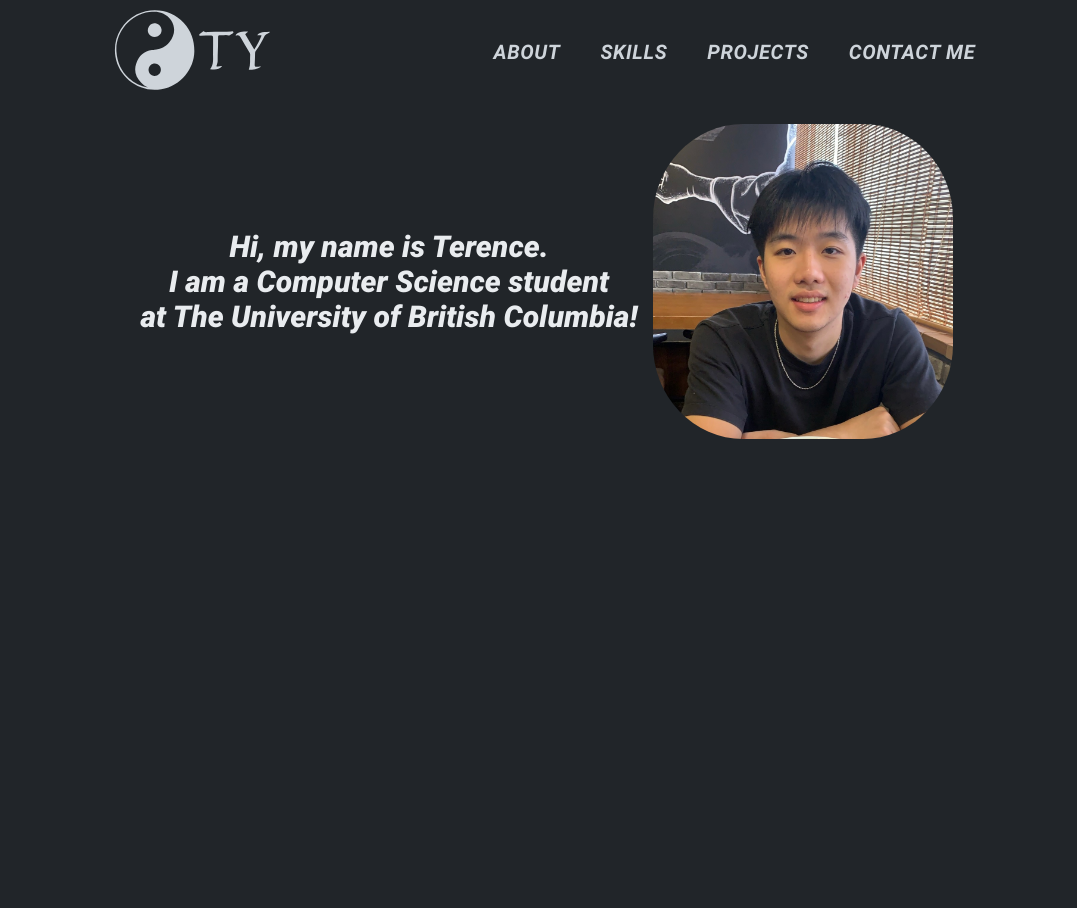
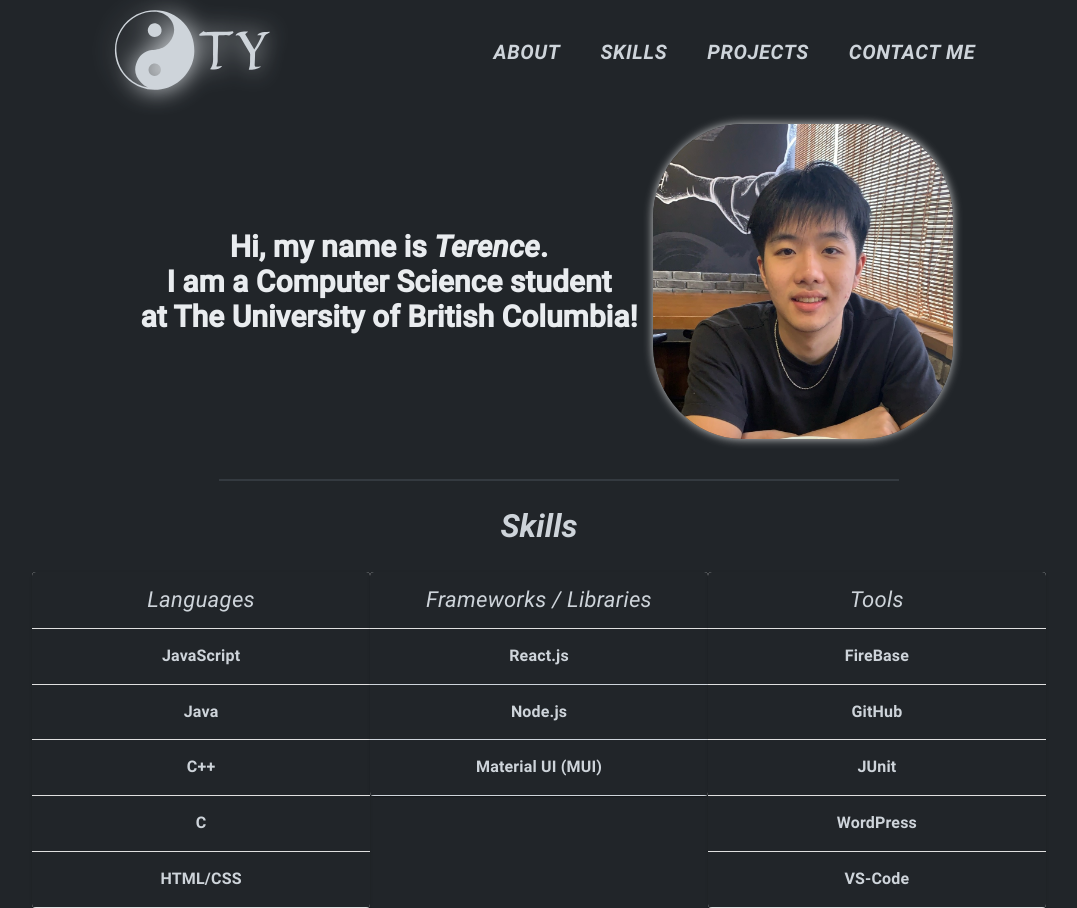
Before and after one commit to tyin76/Personal-Website, a React (Create React App) app: page / in a window 1280 px wide. Shown: the whole page, without its empty margins (101-1178 px from the left). Before the commit the page ends 800 px from the top, so only its background shows below. Built offline with nearby package versions, Linux system fonts and the light colour scheme.

Commit message:
finished AboutMe and added Skills comp

```diff
--- a/src/App.css
+++ b/src/App.css
@@ -1,3 +1,12 @@
 body {
     background-color: #212529;
 }
+
+.separator {
+    width: 50%;
+    height: auto;
+    border-bottom: 2px solid #343A40;
+    padding: 20px;
+    margin-left: 25%;
+    margin-right: 25%;
+}
--- a/src/App.js
+++ b/src/App.js
@@ -4,6 +4,7 @@ import './styles/Fonts.css'
 import yinYang from './images/yy.svg'
 import NavBar from './components/NavBar.js'
 import AboutMe from './components/AboutMe.js';
+import Skills from './components/Skills.js'
 
 function App() {
   return (
@@ -16,8 +17,14 @@ function App() {
 
         <div className='about-me'>
             <AboutMe></AboutMe>
+        </div>
 
+        <div className='separator'>
         </div>
+
+        <Skills>
+
+        </Skills>
 
 
       </div>
--- a/src/components/AboutMe.js
+++ b/src/components/AboutMe.js
@@ -1,19 +1,28 @@
-import React from 'react'
-import portrait from '../images/portrait.JPG'
+import React, { useEffect, useState } from 'react'
+import croppedPortrait from '../images/cropped portrait.jpg'
 import '../styles/AboutMe.css'
-import croppedPortrait from '../images/cropped portrait.jpg'
 
 function AboutMe() {
+  const [isVisible, setIsVisible] = useState(false);
+
+  useEffect(() => {
+    // Set a small delay to ensure the component is mounted before applying the effect
+    const timer = setTimeout(() => {
+      setIsVisible(true);
+    }, 200);
+
+    return () => clearTimeout(timer);
+  }, []);
+
   return (
-    <>
-        <div className='about-me-comp'>
-            <h3 className='about-me-text-comp'>Hi, my name is Terence. <br />
-            I am a Computer Science student <br />
-            at The University of British Columbia!</h3>
-            <img src={croppedPortrait} className='portrait'></img>
-        </div>
-
-    </>
+    <div className={`about-me-comp ${isVisible ? 'fade-in' : ''}`}>
+      <h3 className='about-me-text-comp'>
+        Hi, my name is <b>Terence</b>. <br />
+        I am a Computer Science student <br />
+        at The University of British Columbia!
+      </h3>
+      <img src={croppedPortrait} className='portrait' alt="Terence's portrait" />
+    </div>
   )
 }
 
--- /dev/null
+++ b/src/components/Skills.js
@@ -0,0 +1,166 @@
+import React, { useEffect, useState } from 'react'
+import '../styles/Skills.css'
+
+//mui imports
+import Table from '@mui/material/Table';
+import TableBody from '@mui/material/TableBody';
+import TableCell from '@mui/material/TableCell';
+import TableContainer from '@mui/material/TableContainer';
+import TableHead from '@mui/material/TableHead';
+import TableRow from '@mui/material/TableRow';
+import Paper from '@mui/material/Paper';
+
+
+const languages = ['JavaScript', 'Java', 'C++', 'C', 'HTML/CSS'];
+
+const frameworksLib = ['React.js', 'Node.js', 'Material UI (MUI)'];
+
+const tools = ['FireBase','GitHub','JUnit','WordPress','VS-Code'];
+
+
+function Skills() {
+
+  const [isVisible, setIsVisible] = useState(false);
+
+  useEffect(() => {
+      const timer = setTimeout(() => {
+        setIsVisible(true);
+      }, 300)
+
+      return () => clearTimeout(timer);
+  }, [])
+
+
+  return (
+
+    <div className={`skills-container ${isVisible ? 'fade-in' : ''}`}>
+        <h2 className='skills-header'>Skills</h2>
+
+        <div className='tables-div'>
+        <TableContainer sx={{width: '33%', height: '100%'}} component={Paper}>
+      <Table aria-label="simple table">
+        <TableHead>
+          <TableRow sx={{
+            '& td, & th': {
+                fontFamily: 'Roboto-Italic',
+                fontSize: '22px',
+                backgroundColor:'#212529',
+                color: '#CED4DA'
+              }
+              }}>
+            <TableCell align="center">Languages</TableCell>
+          </TableRow>
+        </TableHead>
+        <TableBody>
+          {languages.map((lang) => (
+            <TableRow
+
+              sx={{
+              '& td, & th': {
+                fontFamily: 'Roboto-Bold',
+                fontSize: '16px',
+                backgroundColor:'#212529',
+                color: '#CED4DA'
+              }
+            }}
+            >
+              <TableCell component="th" scope="row" align='center'>
+                {lang}
+              </TableCell>
+            </TableRow>
+          ))}
+        </TableBody>
+      </Table>
+    </TableContainer>
+
+
+    <TableContainer sx={{width: '33%', height: '100%'}} component={Paper}>
+      <Table aria-label="simple table">
+        <TableHead>
+          <TableRow sx={{
+            '& td, & th': {
+                fontFamily: 'Roboto-Italic',
+                fontSize: '22px',
+                backgroundColor:'#212529',
+                color: '#CED4DA'
+              }
+              }}>
+            <TableCell align="center">Frameworks / Libraries</TableCell>
+          </TableRow>
+        </TableHead>
+        <TableBody>
+          {frameworksLib.map((entry) => (
+            <TableRow
+
+              sx={{
+              '& td, & th': {
+                fontFamily: 'Roboto-Bold',
+                fontSize: '16px',
+                backgroundColor:'#212529',
+                color: '#CED4DA',
+                borderBottom: '1px solid #CED4DA',
+              }
+            }}
+            >
+              <TableCell component="th" scope="row" align='center'>
+                {entry}
+              </TableCell>
+            </TableRow>
+          ))}
+        </TableBody>
+      </Table>
+    </TableContainer>
+
+
+
+    <TableContainer sx={{width: '33%', height: '100%'}} component={Paper}>
+      <Table aria-label="simple table">
+        <TableHead>
+          <TableRow sx={{
+            '& td, & th': {
+                fontFamily: 'Roboto-Italic',
+                fontSize: '22px',
+                backgroundColor:'#212529',
+                color: '#CED4DA'
+              }
+              }}>
+            <TableCell align="center">Tools</TableCell>
+          </TableRow>
+        </TableHead>
+        <TableBody>
+          {tools.map((entry) => (
+            <TableRow
+
+              sx={{
+              '& td, & th': {
+                fontFamily: 'Roboto-Bold',
+                fontSize: '16px',
+                backgroundColor:'#212529',
+                color: '#CED4DA'
+              }
+            }}
+            >
+              <TableCell component="th" scope="row" align='center'>
+                {entry}
+              </TableCell>
+            </TableRow>
+          ))}
+        </TableBody>
+      </Table>
+    </TableContainer>
+
+
+        </div>
+
+
+
+
+
+
+    </div>
+
+
+  )
+}
+
+export default Skills
--- a/src/styles/AboutMe.css
+++ b/src/styles/AboutMe.css
@@ -2,6 +2,7 @@
 .portrait {
     width: 300px;
     border-radius: 30%;
+    box-shadow: 0 0 10px rgba(255, 255, 255, 0.8);
 }
 
 
@@ -12,12 +13,32 @@
     flex-direction: row;
     align-items: center;
     padding-top: 30px;
-
+    opacity: 0;
 }
 
 .about-me-text-comp {
     padding: 15px;
-    font-family: Roboto-BlackItalic;
+    font-family: Roboto-Medium;
     color: #E9ECEF;
     font-size: 30px;
 }
+
+.about-me-text-comp b{
+    font-family: Roboto-MediumItalic;
+}
+
+
+  @keyframes fadeInAndSlideUp {
+    0% {
+      opacity: 0;
+      transform: translateY(50px);
+    }
+    100% {
+      opacity: 1;
+      transform: translateY(0);
+    }
+  }
+
+  .about-me-comp.fade-in {
+    animation: fadeInAndSlideUp 1.4s ease-in-out forwards;
+  }
--- a/src/styles/NavBar.css
+++ b/src/styles/NavBar.css
@@ -9,3 +9,7 @@
     flex-direction: row;
     position: relative;
 }
+
+.navbar-logo {
+    filter: drop-shadow(0 0 0.75rem #DEE2E6);
+}
--- /dev/null
+++ b/src/styles/Skills.css
@@ -0,0 +1,39 @@
+.skills-container {
+    width: 100%;
+    height: auto;
+    justify-content: center;
+    opacity: 0;
+}
+
+.skills-header {
+    text-align: center;
+    color: #CED4DA;
+    font-family: Roboto-BoldItalic;
+    font-size: 32px;
+}
+
+.tables-div {
+    display: flex;
+    flex-direction: row;
+    width: 80%;
+    margin-left: 10%;
+    margin-right: 10%;
+    justify-content: center;
+    justify-self: center;
+    align-self: center;
+}
+
+@keyframes fadeInAndSlideUp {
+    0% {
+      opacity: 0;
+      transform: translateY(50px);
+    }
+    100% {
+      opacity: 1;
+      transform: translateY(0);
+    }
+  }
+
+  .skills-container.fade-in {
+    animation: fadeInAndSlideUp 1.4s ease-in-out forwards;
+  }
```
Also changed, not shown: src/images/translucent grey background.avif (deleted).
